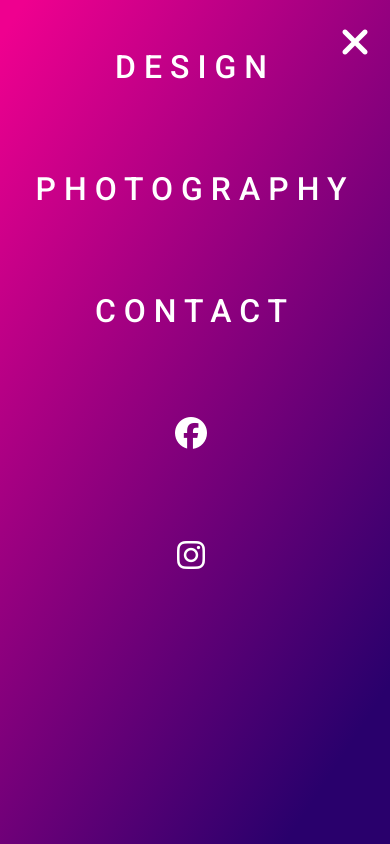
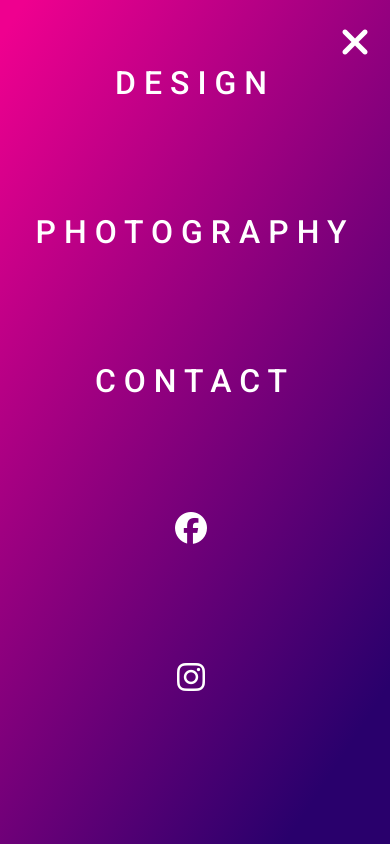
Before and after one commit to exoduscreative/exoduscreative.github.io, a plain HTML site: page photo.html in a window 390 px wide. Both pictures are taken after a click on the icon 365 px from the left and 42 px from the top of the page. Drawn offline with Linux system fonts and the light colour scheme.

Commit message:
Add files via upload

```diff
--- a/styles.css
+++ b/styles.css
@@ -282,7 +282,7 @@ a {
 
 
 /*@media screen and (max-width: 875px) {*/
-@media screen and (max-width: 1366px) {
+@media screen and (max-width: 1024px) {
 
 	.header, #footer, #index-logo-wrapper {
 		display: none;
@@ -366,16 +366,11 @@ a {
 	  display: flex;
 	  flex-direction: column;
 	  justify-content: space-between;
-	  height: 70vh;
+	  height: 75vh;
 		text-align: center;
     font-size: 2rem;
-    margin-top: 1rem;
+    margin-top: 4rem;
 
-	}
-
-	#mobile-links li {
-		transition: .6s;
-		margin: 2rem 0;
 	}
 
 	#mobile-links a {
@@ -383,7 +378,6 @@ a {
 	}
 
 	#scrolling-wrapper {
-	  /*z-index: -1;*/
 		height: 90vh;
 		padding: 0;
 		overflow-x: hidden;
```
